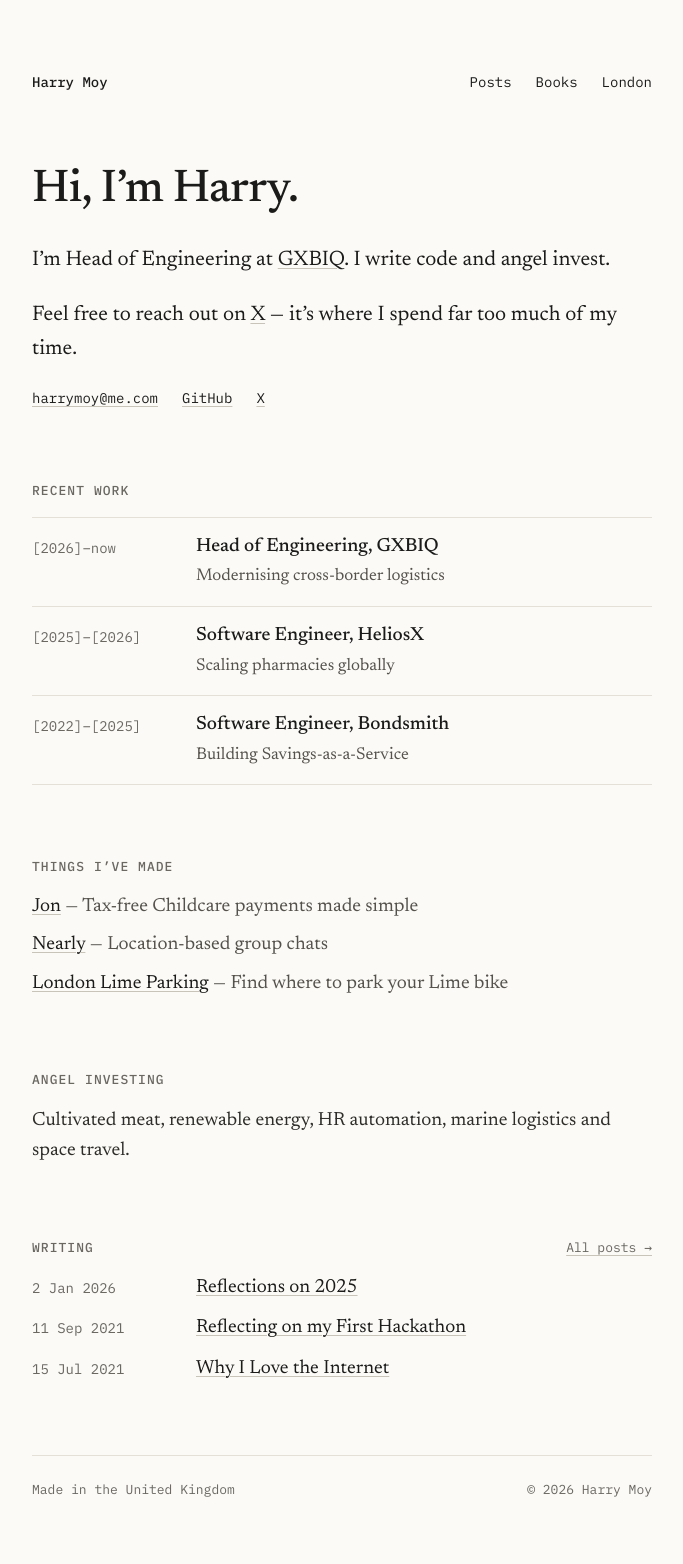
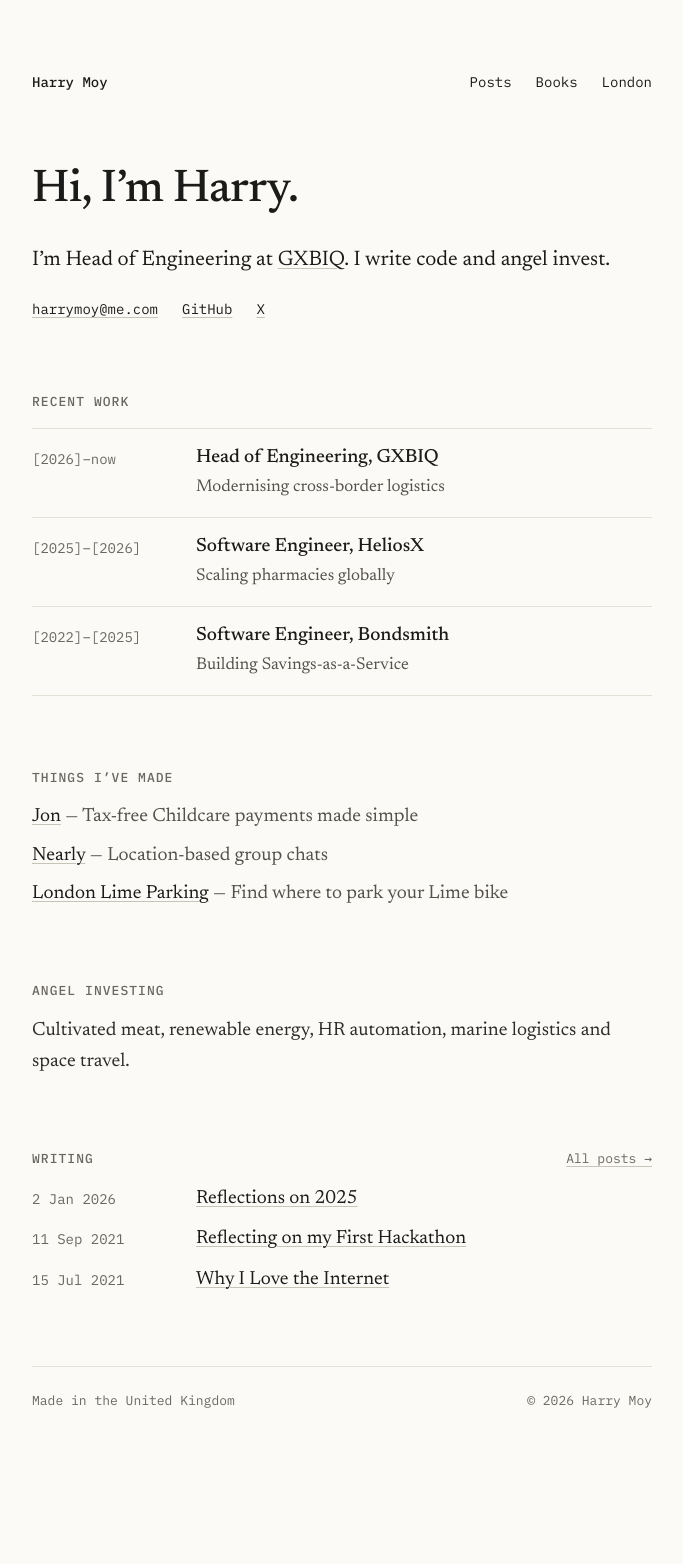
Before and after one commit to harrymoy/harrymoy.github.io, a Jekyll site: the page built from index.markdown, in a window 1280 px wide. Shown: the whole page, without its empty margins (298-981 px from the left). Built offline with Jekyll 4.4.1, drawn with Linux system fonts in a browser that asks for light colours; after the commit the page ends 1475 px from its top, so only the background shows below that.

Commit message:
fix: simplift further

```diff
--- a/index.markdown
+++ b/index.markdown
@@ -6,5 +6,3 @@
 ---
 
 I’m Head of Engineering at [GXBIQ](https://www.gxbiq.com/). I write code and angel invest.
-
-Feel free to reach out on [X](https://x.com/HarryMoy) — it’s where I spend far too much of my time.
```
